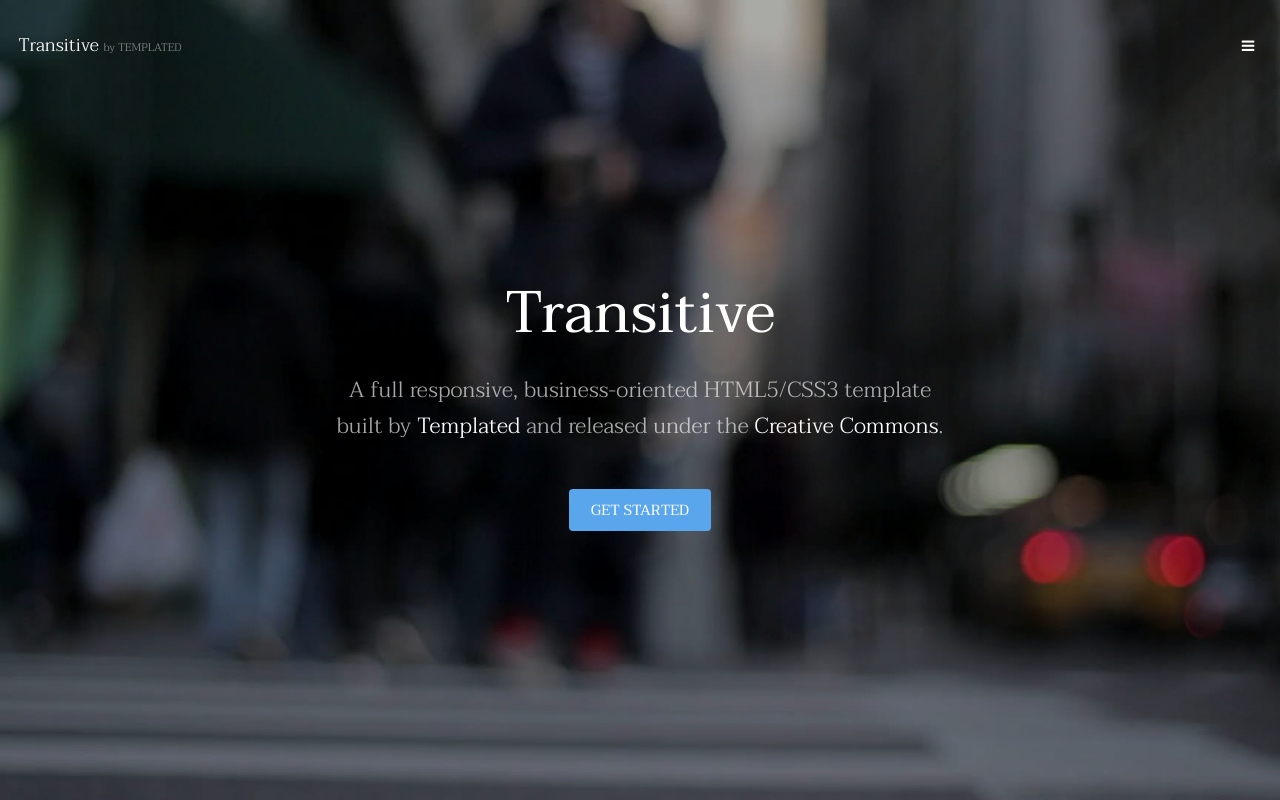
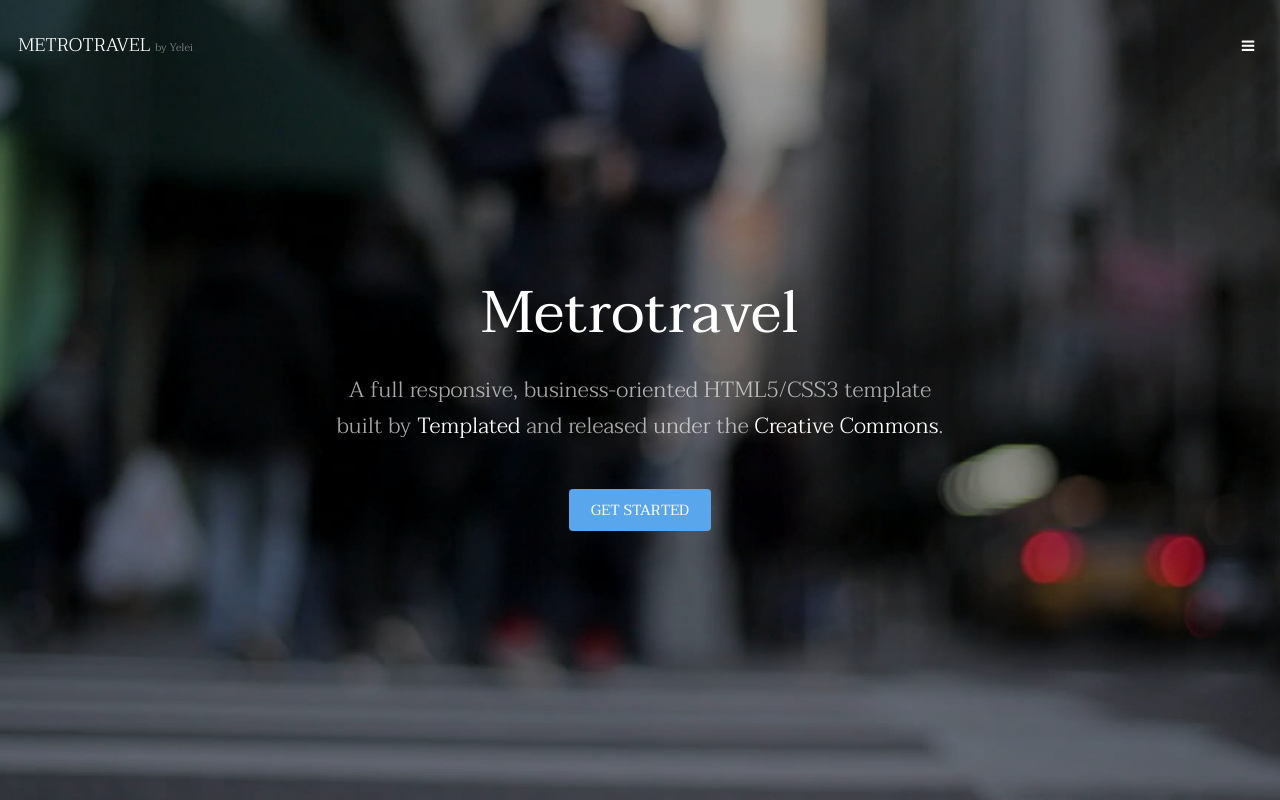
Before and after one commit to busmaic/4_RED_METROPOLITA, a plain HTML site: page index.html in a window 1280 px wide. Shown: the top 800 px of the page. Drawn offline with Linux system fonts and the light colour scheme.

Commit message:
cambios en la portada por YELEI

```diff
--- a/index.html
+++ b/index.html
@@ -6,7 +6,7 @@
 -->
 <html>
 	<head>
-		<title>Transitive by TEMPLATED</title>
+		<title>METROTRAVEL por Yelei</title>
 		<meta charset="utf-8" />
 		<meta name="viewport" content="width=device-width, initial-scale=1" />
 		<link rel="stylesheet" href="assets/css/main.css" />
@@ -15,7 +15,7 @@
 
 		<!-- Header -->
 			<header id="header" class="alt">
-				<div class="logo"><a href="index.html">Transitive <span>by TEMPLATED</span></a></div>
+				<div class="logo"><a href="index.html">METROTRAVEL <span>by Yelei</span></a></div>
 				<a href="#menu" class="toggle"><span>Menu</span></a>
 			</header>
 
@@ -36,7 +36,7 @@
 		-->
 			<section id="banner" data-video="images/banner">
 				<div class="inner">
-					<h1>Transitive</h1>
+					<h1>Metrotravel</h1>
 					<p>A full responsive, business-oriented HTML5/CSS3 template<br />
 					built by <a href="https://templated.co/">Templated</a> and released under the <a href="https://templated.co/license">Creative Commons</a>.</p>
 					<a href="#one" class="button special scrolly">Get Started</a>
```
